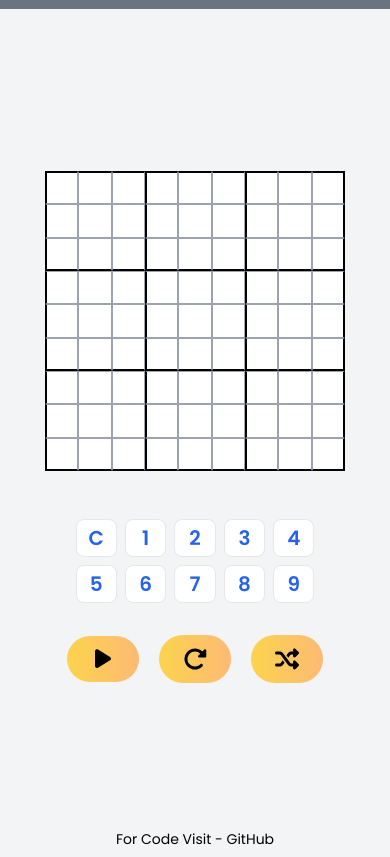
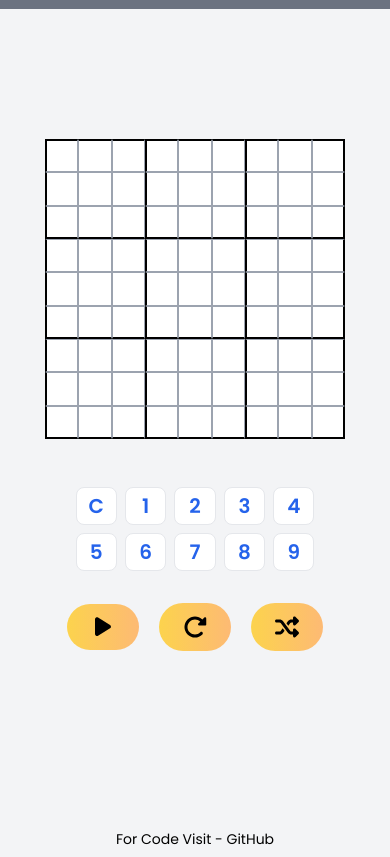
Before and after one commit to s4shibam/sudoku-wizard, a website built with Vite: page index.html in a window 390 px wide. Shown: the part 47-904 px from the top of the page. Built offline with nearby package versions, Linux system fonts and the light colour scheme.

```diff
--- a/index.html
+++ b/index.html
@@ -79,7 +79,7 @@
 
         <!-- Container Starts -->
         <div
-            class="container pt-16 lg:mb-24 min-h-screen max-w-full flex justify-center items-center flex-col lg:flex-row"
+            class="container sm:pt-16 lg:mb-24 min-h-screen max-w-full flex justify-center items-center flex-col lg:flex-row"
         >
             <!-- Sudoku Board/Grid Starts -->
             <div
```
